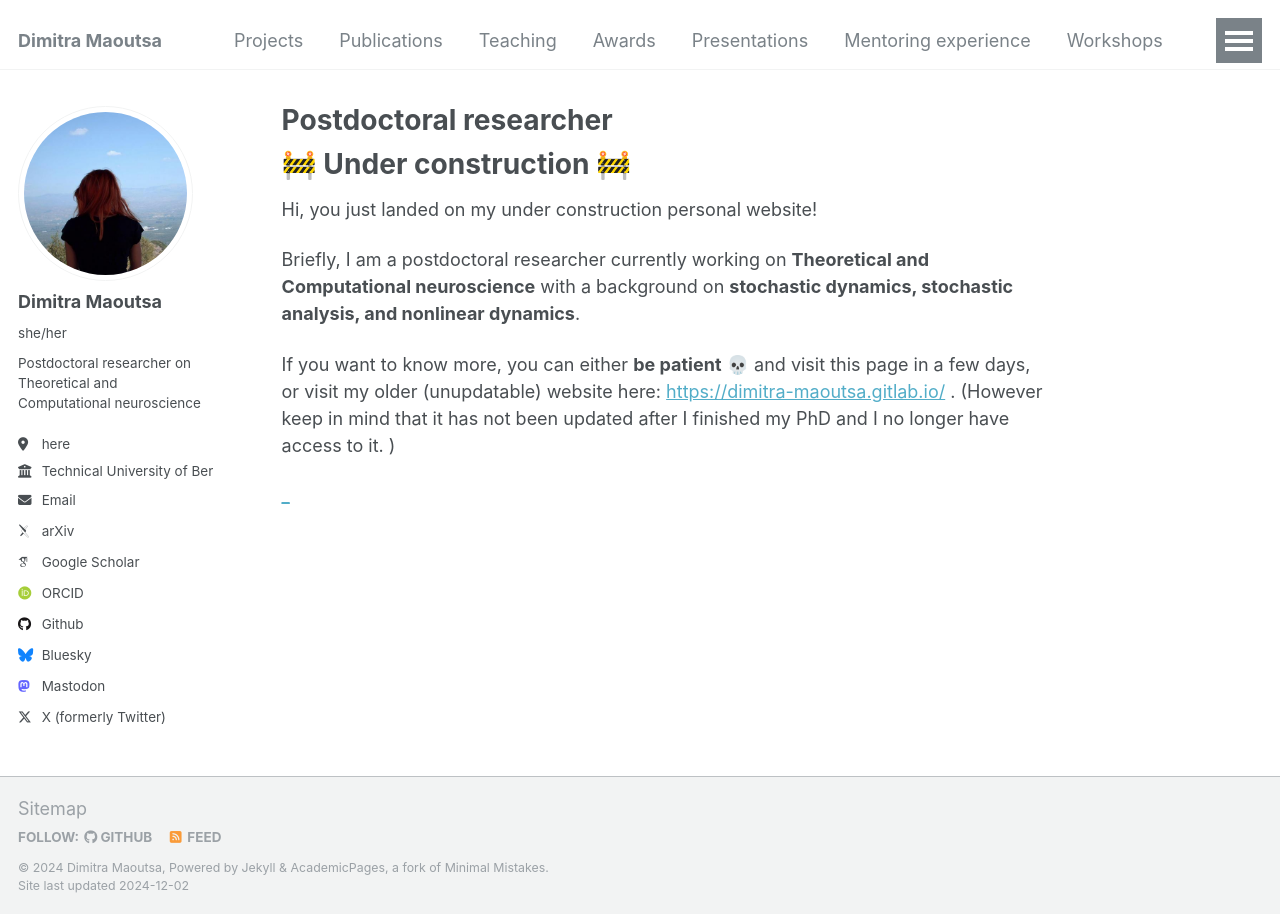
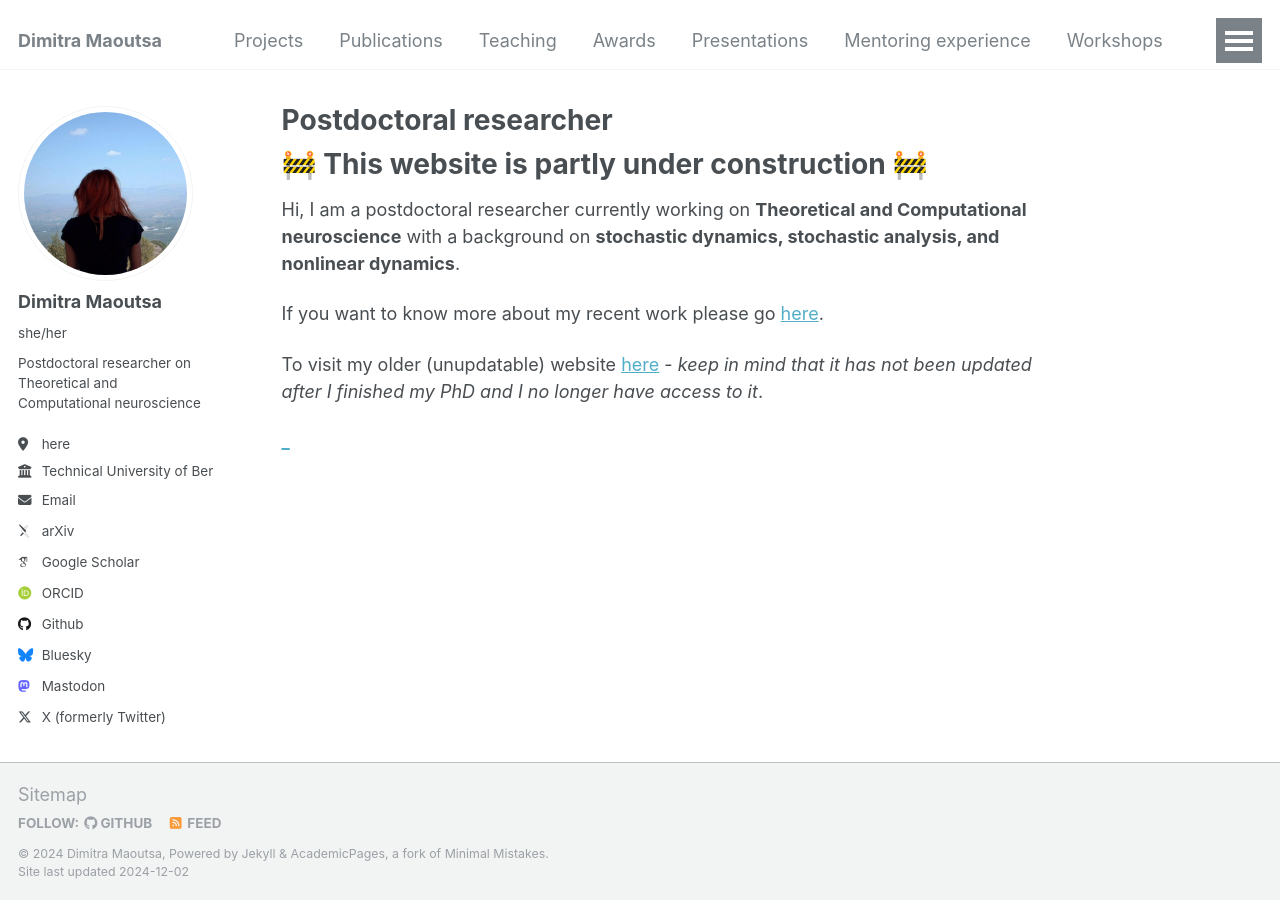
Before and after one commit to dimitra-maoutsa/dimitra-maoutsa.github.io, a Jekyll site: the page built from _pages/about.md, in a window 1280 px wide. Built offline with Jekyll 4.4.1, drawn with Linux system fonts in a browser that asks for light colours; emoji names are drawn with the system emoji font; some web fonts are replaced.

Commit message:
Update about.md

```diff
--- a/_pages/about.md
+++ b/_pages/about.md
@@ -7,14 +7,15 @@ redirect_from:
   - /about.html
 ---
 
-:construction: Under construction :construction:
+:construction: This website is partly under construction :construction:
 ======
-Hi, you just landed on my under construction personal website!
+Hi, I am a postdoctoral researcher currently working on **Theoretical and Computational neuroscience** with a background on **stochastic dynamics, stochastic analysis, and nonlinear dynamics**.
 
 
-Briefly, I am a postdoctoral researcher currently working on **Theoretical and Computational neuroscience** with a background on **stochastic dynamics, stochastic analysis, and nonlinear dynamics**.
 
-If you want to know more, you can either **be patient** :skull: and visit this page in a few days, or visit my older (unupdatable) website here: [https://dimitra-maoutsa.gitlab.io/](https://dimitra-maoutsa.gitlab.io/) . (However keep in mind that it has not been updated after I finished my PhD and I no longer have access to it. )
+If you want to know more about my recent work please go [here](https://dimitra-maoutsa.github.io/portfolio/).
+
+To visit my older (unupdatable) website [here](https://dimitra-maoutsa.gitlab.io/) - _keep in mind that it has not been updated after I finished my PhD and I no longer have access to it_.
 
 
 
```
